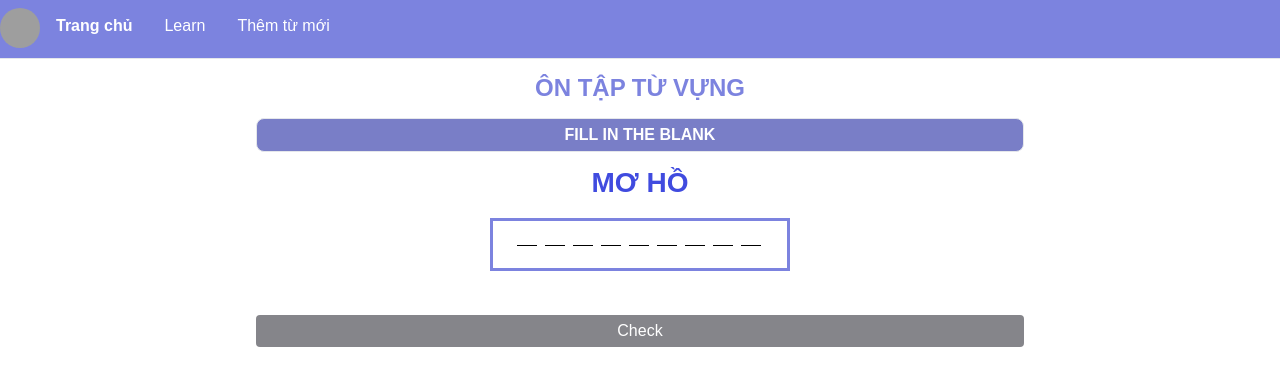
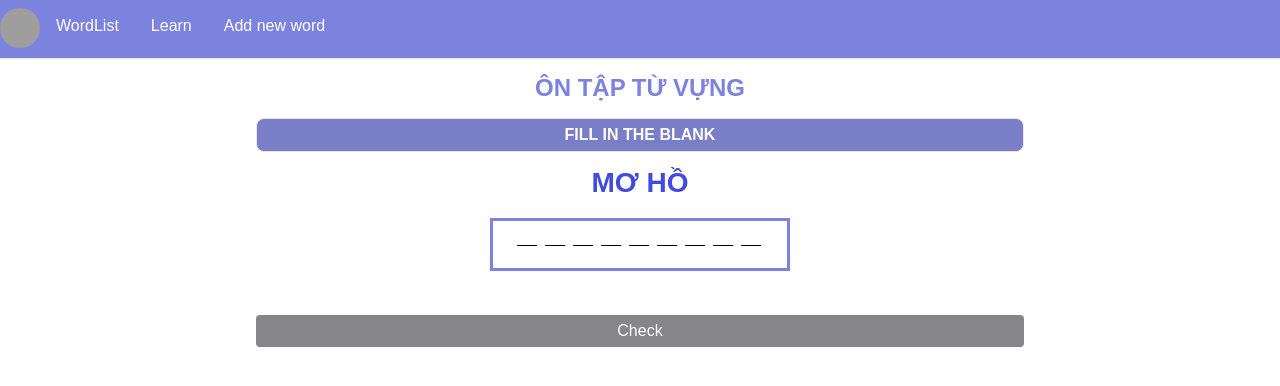
Before and after one commit to CongPhiNguyen/word-memo, a Next.js app: page / in a window 1280 px wide. Shown: the top 386 px of the page. Built offline with nearby package versions, Linux system fonts and the light colour scheme; no server answers; grey boxes are pictures that could not be loaded.

Commit message:
get api and show word list ok

```diff
--- a/component/Header.tsx
+++ b/component/Header.tsx
@@ -22,7 +22,7 @@ export default function Header (props: IHeaderProps) {
                 </img>
               </a>
             </Link>
-            <Link href="/">
+            {/* <Link href="/">
               <a className={
                   props.active==='home' ?
                     'px-[16px] py-[14px] text-[#fff] font-[700]':
@@ -30,6 +30,16 @@ export default function Header (props: IHeaderProps) {
                 }
                 >
                 Trang chủ
+              </a>
+            </Link> */}
+            <Link href="/word-list">
+              <a className={
+                  props.active==='word-list' ?
+                    'px-[16px] py-[14px] text-[#fff] font-[700]':
+                    'px-[16px] py-[14px] text-[#fff]'
+                }
+                >
+                WordList
               </a>
             </Link>
             <Link href="/learn">
@@ -49,7 +59,7 @@ export default function Header (props: IHeaderProps) {
                     'px-[16px] py-[14px] text-[#fff]'
                 }
                 >
-                Thêm từ mới
+                Add new word
               </a>
             </Link>
           </div>
--- a/component/learn/fillTheBlank.tsx
+++ b/component/learn/fillTheBlank.tsx
@@ -1,9 +1,8 @@
-import axios from 'axios';
-import React, { useEffect } from 'react';
+import React from 'react';
 import { useState } from 'react';
 import { useRef } from 'react';
 import { FiDelete } from "react-icons/fi";
-import { API } from '../../config/api';
+
 export interface IFillBlankProps {
   word: {
     word: string,
@@ -41,15 +40,7 @@ export default function FillBlank (props: IFillBlankProps) {
       deleteChar();
     }
   };
-  useEffect(() => {
-    axios.get(API.route+"api/test")
-    .then(data => {
-      console.log("data.data.words", data.data.words);
-    })
-    .catch(error => {
-      console.log(error);
-    })
-  })
+
   return (
     <div className='text-center'
       onKeyDown={keyDownHandler}
--- /dev/null
+++ b/component/wordlist/WordItem.tsx
@@ -0,0 +1,15 @@
+import * as React from 'react';
+import WordListPage from '../../pages/word-list';
+
+export interface IWordItemListProps {
+
+}
+
+
+export default function WordItem (props: IWordItemListProps) {
+  return (
+    <div>
+
+    </div>
+  );
+}
--- /dev/null
+++ b/component/wordlist/WordList.tsx
@@ -0,0 +1,27 @@
+import * as React from 'react';
+import WordItem from './WordItem';
+import WordListPage from '../../pages/word-list';
+
+export interface IWordItem {
+  word: string,
+  meaning: string,
+  pronun: string,
+  sentence: string,
+}
+
+export interface IWordListProps  {
+  wordList: Array<IWordItem>
+}
+
+export default function WordList (props: IWordListProps) {
+  // console.log("props.wordList", props.wordList)
+  return (
+    <div>
+      {
+        props.wordList.map((val, index) => {
+          return <div key={index}>{val.word}</div>
+        })
+      }
+    </div>
+  );
+}
--- a/config/api.ts
+++ b/config/api.ts
@@ -2,5 +2,5 @@ interface IAPI {
   route: string,
 }
 export const API : IAPI = {
-  route: "https://word-memo-backend.vercel.app/"
+  route: "http://localhost:3001/"
 }
--- /dev/null
+++ b/pages/word-list.tsx
@@ -0,0 +1,50 @@
+import * as React from 'react';
+import Head from 'next/head';
+import Header from '../component/Header';
+import WordList, { IWordItem } from '../component/wordlist/WordList';
+import { useEffect } from 'react';
+import { API } from '../config/api';
+import axios from 'axios';
+import { useState } from 'react';
+export interface IWordListPageProps  {
+
+}
+
+export default function WordListPage (props: IWordListPageProps) {
+
+  const [wordList, setWordList] = useState<IWordItem[]>([]);
+
+  useEffect(() => {
+    axios.get(API.route+"api/test")
+    .then(data => {
+      console.log("data.data.words", data.data.words);
+      const words = (data.data.words as IWordItem[]);
+      const newWords = words.map(val => {
+        return {
+          word: val.word,
+          meaning: val.meaning,
+          pronun: val.pronun,
+          sentence: val.sentence,
+        }
+      })
+      setWordList(newWords);
+    })
+    .catch(error => {
+      console.log(error);
+    })
+  },[])
+
+  return (
+    <div>
+      <Head>
+        <title>WordMemo</title>
+        <meta name="description" content="Generated by create next app" />
+        <link rel="icon" href="./icon.png" />
+      </Head>
+      <Header active={'word-list'}/>
+      <WordList wordList={wordList}/>
+
+
+    </div>
+  );
+}
```
